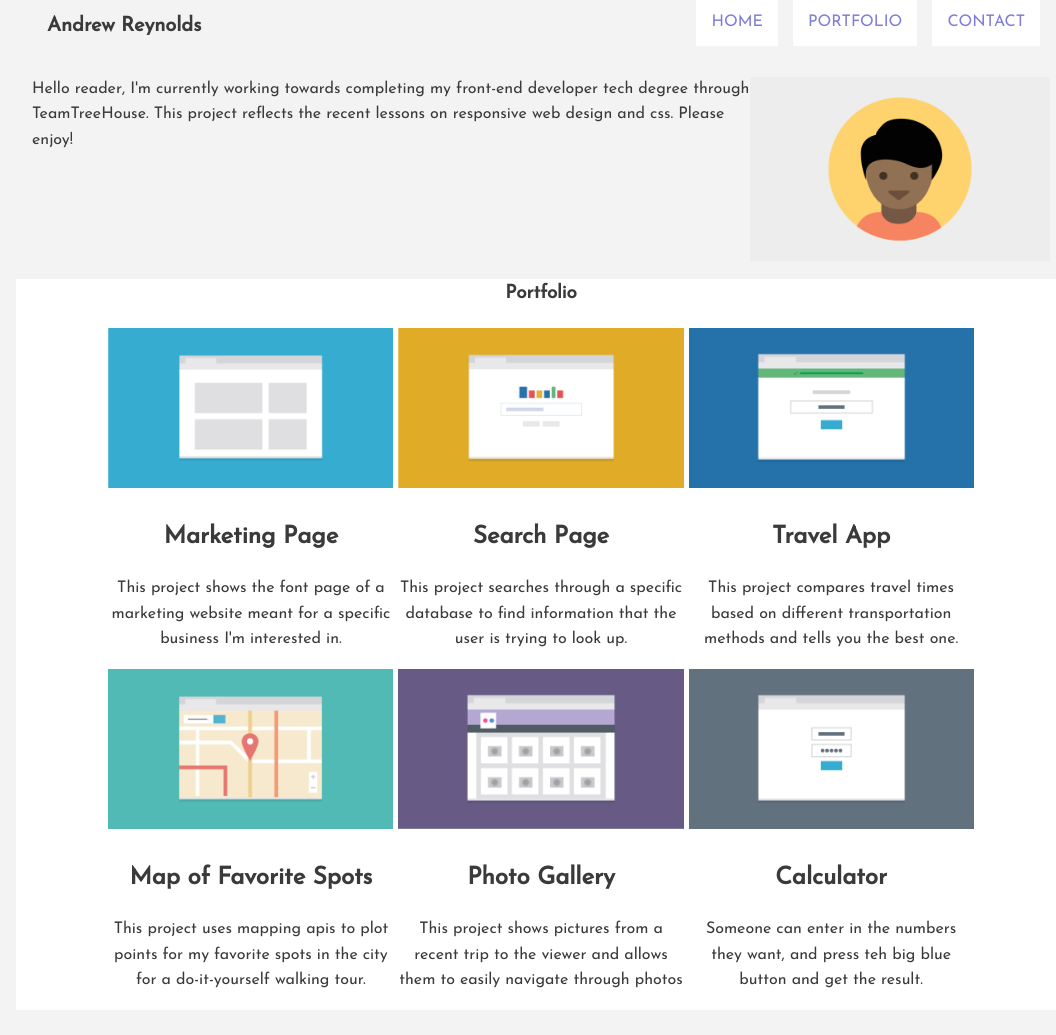
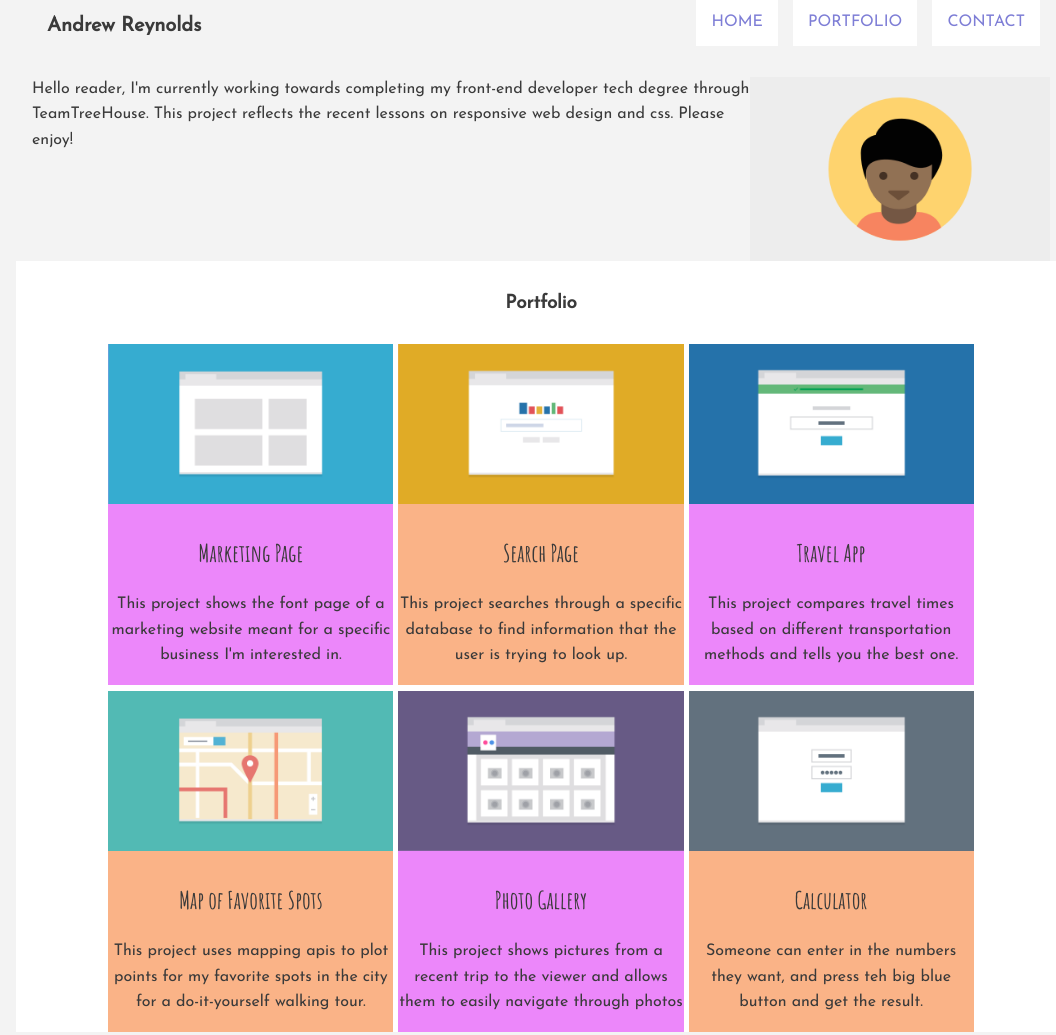
Before and after one commit to andrewrey/Project-2, a plain HTML site: page index.html in a window 1280 px wide. Shown: the top 1035 px of the page, without its empty margins (99-1155 px from the left). Drawn offline with Linux system fonts and the light colour scheme.

Commit message:
final draft before submition

```diff
--- a/css/styles.css
+++ b/css/styles.css
@@ -8,7 +8,6 @@
 
 body {
   font-family: 'Josefin Sans', sans-serif;
-  /* font-family: 'Amatic SC', cursive; */
   line-height: 1.6;
   color: #3a3a3a;
   background-color: #F3F3F3;
@@ -66,18 +65,33 @@ header{
 /* ---- Main ---- */
 
 main {
+  padding-top: 10px;
+}
+ section:nth-of-type(odd) {
+  background-color: #ec87fa;
+}
+section:nth-of-type(even) {
+  background-color: #fab387;
+}
+
+main {
   text-align: center;
   background: white;
 }
-
+main h2 {
+  font-family: 'Amatic SC', cursive;
+}
 figure{
   margin: 0;
 }
-
+section {
+  margin-top: 6px;
+}
 /* ---- Footer ---- */
 
 footer {
   text-align: center;
+  padding-bottom: 16px;
 
 }
 
@@ -87,6 +101,7 @@ footer {
 }
 .base-nav{
   border-top: 1px solid lightgray;
+  padding-top: 10px;
 }
 
 .base-nav .base-name {
@@ -126,6 +141,10 @@ img {
 
 section {
   vertical-align: top;
+  transition: all .2s;
+}
+section:hover {
+  background-color: lightskyblue;
 }
 /* ---- Float Clearfix ---- */
 .clearfix::after {
--- a/index.html
+++ b/index.html
@@ -6,7 +6,7 @@
   <meta http-equiv="X-UA-Compatible" content="ie=edge">
   <link rel="stylesheet" href="css/normalize.css">
   <link rel="stylesheet" href="css/styles.css">
-  <link href="https://fonts.googleapis.com/css?family=Amatic+SC|Josefin+Sans&display=swap" rel="stylesheet">
+  <link href="https://fonts.googleapis.com/css?family=Amatic+SC:700|Josefin+Sans&display=swap" rel="stylesheet">
   <title>Andrew's mobile first responsive layout</title>
 </head>
 <body>
```
